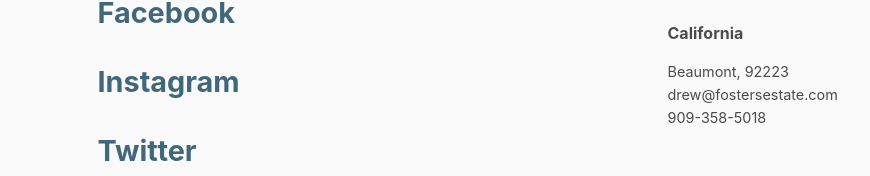
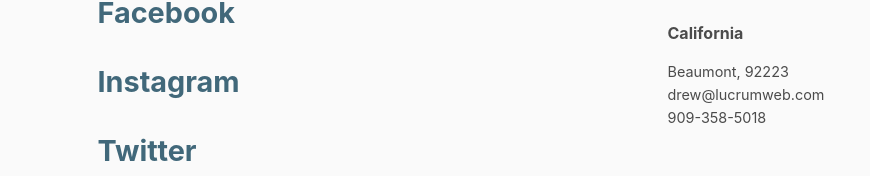
Before and after one commit to Drfalcoew/lucrum-web, a React (Create React App) app: page /schedule in a window 1280 px wide. Shown: the part 141-317 px from the top of the page, without its empty margins (0-870 px from the left). Built offline with nearby package versions, Linux system fonts and the light colour scheme.

Commit message:
add new email address

```diff
--- a/src/main/components/sections/Contact.tsx
+++ b/src/main/components/sections/Contact.tsx
@@ -20,7 +20,7 @@ const Contact = () => {
                             <h1 className='contact-title'>CONTACT</h1>
                             <p className='contact-info-subtitle'>California</p>
                             <p className='contact-info'>Beaumont, 92223</p>
-                            <p className='contact-info'>drew@fostersestate.com</p>
+                            <p className='contact-info'>drew@lucrumweb.com</p>
                             <p className='contact-info'>909-358-5018</p>
                         </div>
                     </Col>
```
